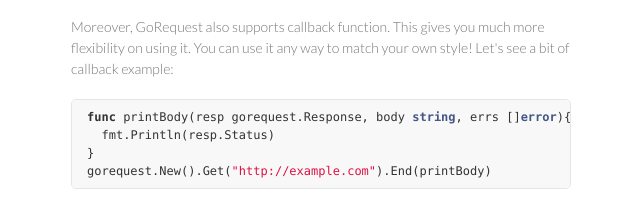
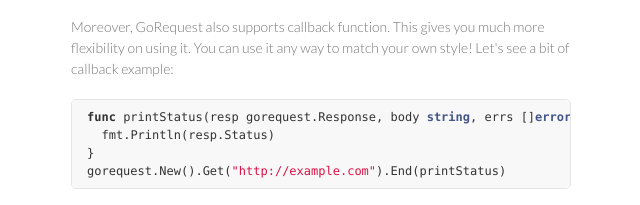
Before and after one commit to parnurzeal/gorequest, a plain HTML site: page index.html in a window 1280 px wide. Shown: the part 3148-3353 px from the top of the page, 499-1139 px from the left. Drawn offline with Linux system fonts and the light colour scheme.

Commit message:
Fixed example incorrect name

```diff
--- a/index.html
+++ b/index.html
@@ -151,10 +151,10 @@
 <p>Moreover, GoRequest also supports callback function. This gives you much more flexibility on using it. You can use it any way to match your own style!
 Let's see a bit of callback example:</p>
 
-<div class="highlight highlight-go"><pre><span class="kd">func</span> <span class="nx">printBody</span><span class="p">(</span><span class="nx">resp</span> <span class="nx">gorequest</span><span class="p">.</span><span class="nx">Response</span><span class="p">,</span> <span class="nx">body</span> <span class="kt">string</span><span class="p">,</span> <span class="nx">errs</span> <span class="p">[]</span><span class="kt">error</span><span class="p">){</span>
+<div class="highlight highlight-go"><pre><span class="kd">func</span> <span class="nx">printStatus</span><span class="p">(</span><span class="nx">resp</span> <span class="nx">gorequest</span><span class="p">.</span><span class="nx">Response</span><span class="p">,</span> <span class="nx">body</span> <span class="kt">string</span><span class="p">,</span> <span class="nx">errs</span> <span class="p">[]</span><span class="kt">error</span><span class="p">){</span>
   <span class="nx">fmt</span><span class="p">.</span><span class="nx">Println</span><span class="p">(</span><span class="nx">resp</span><span class="p">.</span><span class="nx">Status</span><span class="p">)</span>
 <span class="p">}</span>
-<span class="nx">gorequest</span><span class="p">.</span><span class="nx">New</span><span class="p">().</span><span class="nx">Get</span><span class="p">(</span><span class="s">"http://example.com"</span><span class="p">).</span><span class="nx">End</span><span class="p">(</span><span class="nx">printBody</span><span class="p">)</span>
+<span class="nx">gorequest</span><span class="p">.</span><span class="nx">New</span><span class="p">().</span><span class="nx">Get</span><span class="p">(</span><span class="s">"http://example.com"</span><span class="p">).</span><span class="nx">End</span><span class="p">(</span><span class="nx">printStatus</span><span class="p">)</span>
 </pre></div>
 
 <h2>
```
